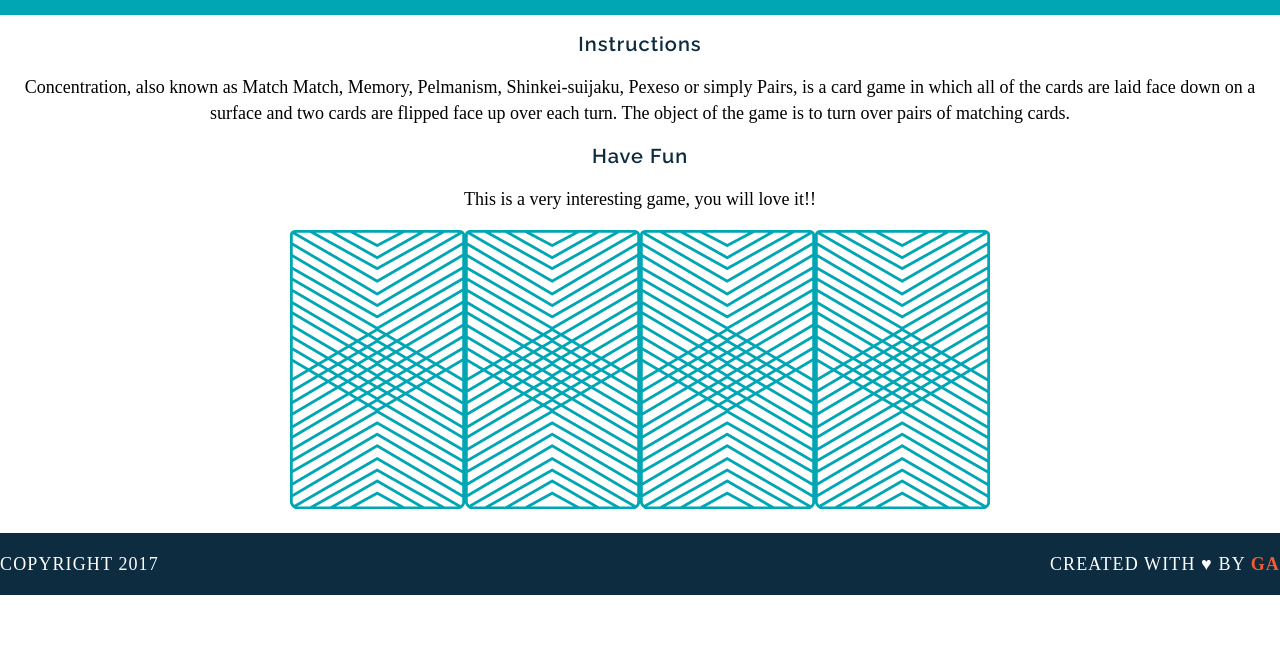
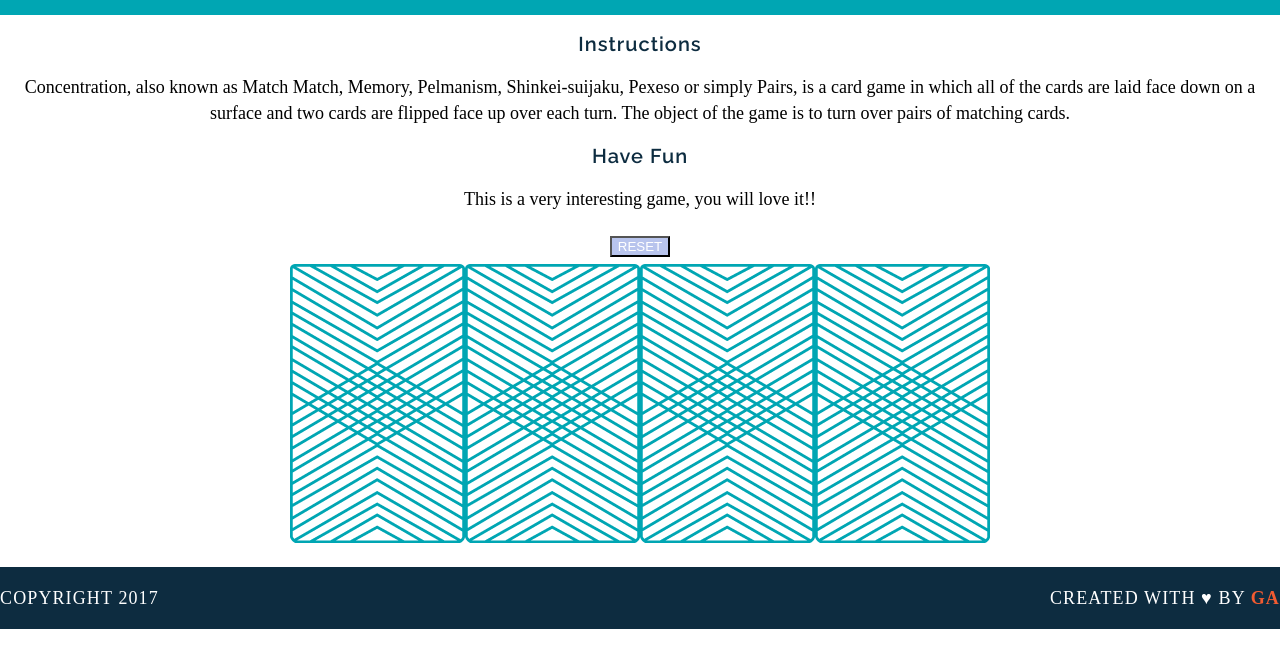
Before and after one commit to Shen-Guo/-memory-game, a plain HTML site: page index.html in a window 1280 px wide. Shown: the part 99-766 px from the top of the page. Drawn offline with Linux system fonts and the light colour scheme; a web font is replaced by a local one.

Commit message:
add reset buuton

```diff
--- a/index.html
+++ b/index.html
@@ -17,7 +17,10 @@
 
     	<h2>Have Fun</h2>
     	<p>This is a very interesting game, you will love it!!</p>
+    	<div class="control">
+    	<button id="resetbutton" onclick="reset()">RESET</button>
 
+    	</div>
 	</main>
 
 	<div id="game-board" class="board clearfix">
--- a/main-2.js
+++ b/main-2.js
@@ -21,6 +21,7 @@ var cards=[
 	 	cardImage:"images/king-of-hearts.png"}];
 
 var cardsInPlay=[];
+var cardDisplay=[];
 
 var checkForMatch = function()
 	{
@@ -40,6 +41,7 @@ var flipCard = function()
 		var cardId=this.getAttribute('data-id');  //obtain the index of the card that was clicked
 		console.log("User flipped " + cards[cardId].rank);
 		cardsInPlay.push(cards[cardId].rank);
+
 		console.log(cards[cardId].suit);
 		console.log(cards[cardId].cardImage);
 
@@ -61,7 +63,9 @@ var createBoard = function()
 			var cardElement = document.createElement('img');
 			cardElement.setAttribute('src','images/back.png');
 			cardElement.setAttribute('data-id',i);
+			cardElement.setAttribute('class','card')
 			cardElement.addEventListener('click',flipCard);
+		    cardDisplay.push(cardElement);
 
 			document.getElementById('game-board').appendChild(cardElement);
 
@@ -69,7 +73,15 @@ var createBoard = function()
 	};
 
 
+var reset = function()
+{
+	for (var i = 0; i < cards.length; i++)
+	{
+		cardDisplay[i].setAttribute('src','images/back.png');
+	}
 
+
+}
 
 
 createBoard();
--- a/style.css
+++ b/style.css
@@ -75,3 +75,10 @@ font-size: 0;
 a:hover {
 border-color: white;
 }
+button{
+	text-align: center;
+	background-color: #b8c4ed;
+	color: white;
+	margin: 0.5em;
+
+}
```
